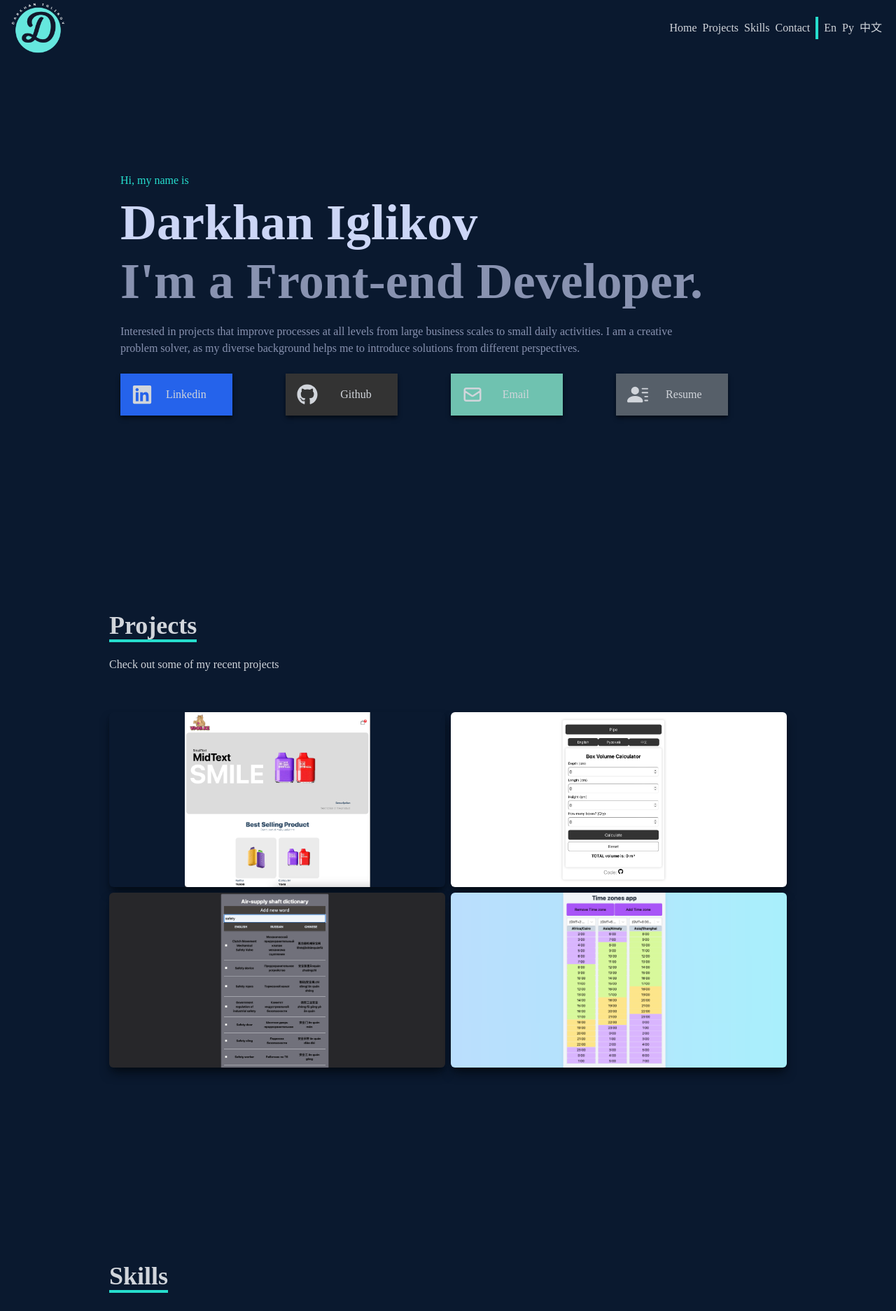
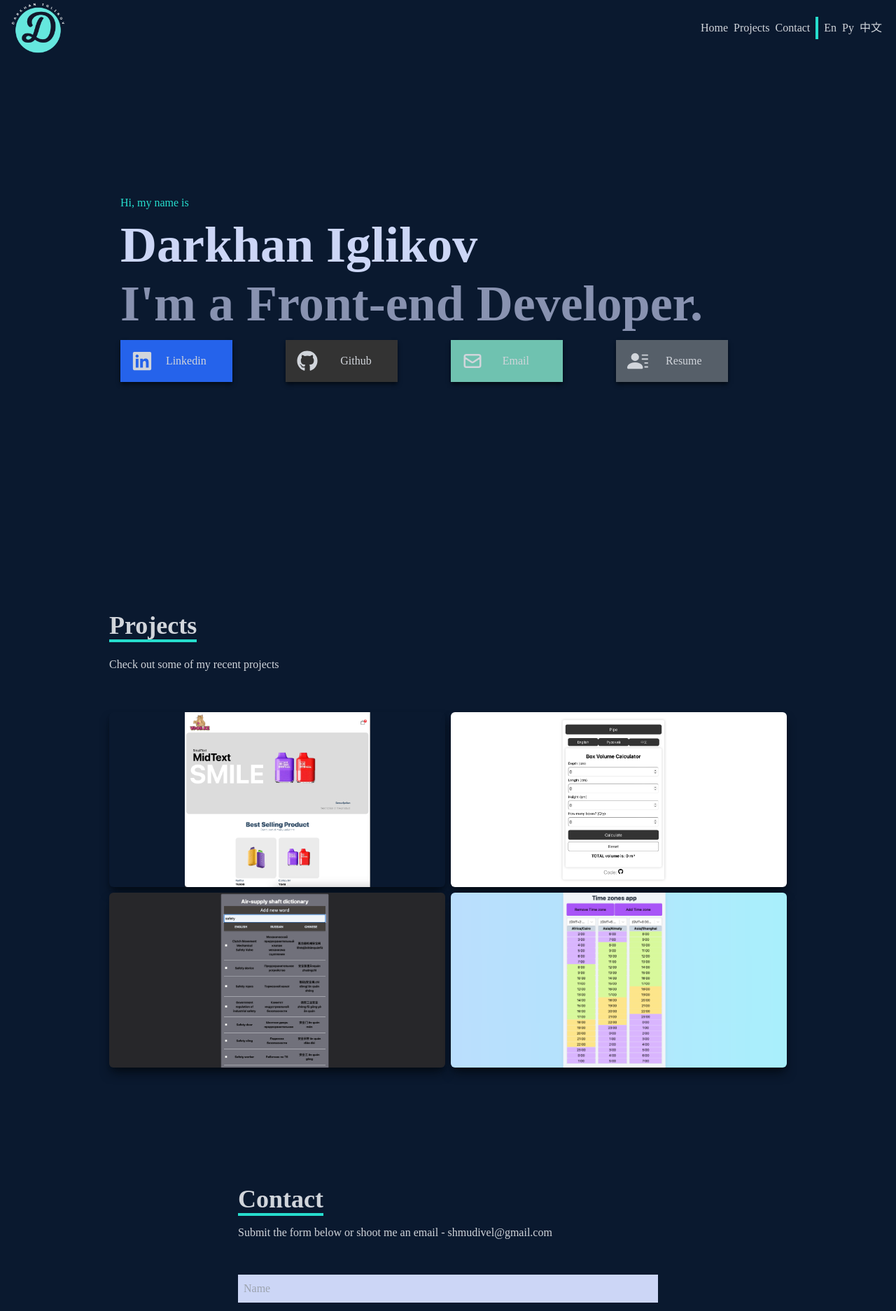
Before and after one commit to shmudivel/Portfolio, a React (Create React App) app in the folder portfolio-app/: page / in a window 1280 px wide. Shown: the top 1874 px of the page at 70% size. Built offline with nearby package versions, Linux system fonts and the light colour scheme.

Commit message:
remove skills section and home description

```diff
--- a/portfolio-app/src/App.js
+++ b/portfolio-app/src/App.js
@@ -29,7 +29,7 @@ function App() {
       <Home />
 
       <Work />
-      <Skills />
+      {/* <Skills /> */}
 
       <Contact />
     </div>
--- a/portfolio-app/src/components/Home.jsx
+++ b/portfolio-app/src/components/Home.jsx
@@ -21,14 +21,14 @@ const Home = () => {
         <h2 className="text-4xl sm:text-7xl font-bold text-[#8892b0]">
           {t("I'm a Front-end Developer.")}
         </h2>
-        <p className="text-[#8892b0] py-6 max-w-[800px]">
+        {/* <p className="text-[#8892b0] py-6 max-w-[800px]">
           {t(
             "Interested in projects that improve processes at all levels from large business scales to small daily activities. "
           )}
           {t(
             "I am a creative problem solver, as my diverse background helps me to introduce solutions from different perspectives."
           )}
-        </p>
+        </p> */}
         <div>
           {/* <button className="text-white group border-2 px-6 py-3 my-2 flex items-center hover:bg-[#26ddcd] hover:border-[#26ddcd]">
             View Work
@@ -37,7 +37,7 @@ const Home = () => {
             </span>
           </button> */}
 
-          <div className="container mx-auto text-white">
+          <div className="container mx-auto my-4 text-white">
             <ul className="grid grid-cols-2 md:grid-cols-3 lg:grid-cols-4 gap-2 ">
               <li className="w-[160px] h-[60px] mr-0 flex justify-between items-center shadow-md shadow-[#040c16] hover:scale-110 duration-500 bg-blue-600">
                 <a
--- a/portfolio-app/src/components/NavBar.jsx
+++ b/portfolio-app/src/components/NavBar.jsx
@@ -50,11 +50,11 @@ const NavBar = () => {
             {t("Projects")}
           </Link>
         </li>
-        <li className=" p-1 hover:scale-110">
+        {/* <li className=" p-1 hover:scale-110">
           <Link to="skills" smooth={true} duration={500}>
             {t("Skills")}
           </Link>
-        </li>
+        </li> */}
         <li className="p-1 pr-2 hover:scale-110">
           <Link to="contact" smooth={true} duration={500}>
             {t("Contact")}
@@ -111,11 +111,11 @@ const NavBar = () => {
             {t("Projects")}
           </Link>
         </li>
-        <li className="py-6 text-4xl">
+        {/* <li className="py-6 text-4xl">
           <Link onClick={handleClick} to="skills" smooth={true} duration={500}>
             {t("Skills")}
           </Link>
-        </li>
+        </li> */}
         <li className="py-6 text-4xl">
           <Link onClick={handleClick} to="contact" smooth={true} duration={500}>
             {t("Contact")}
```
